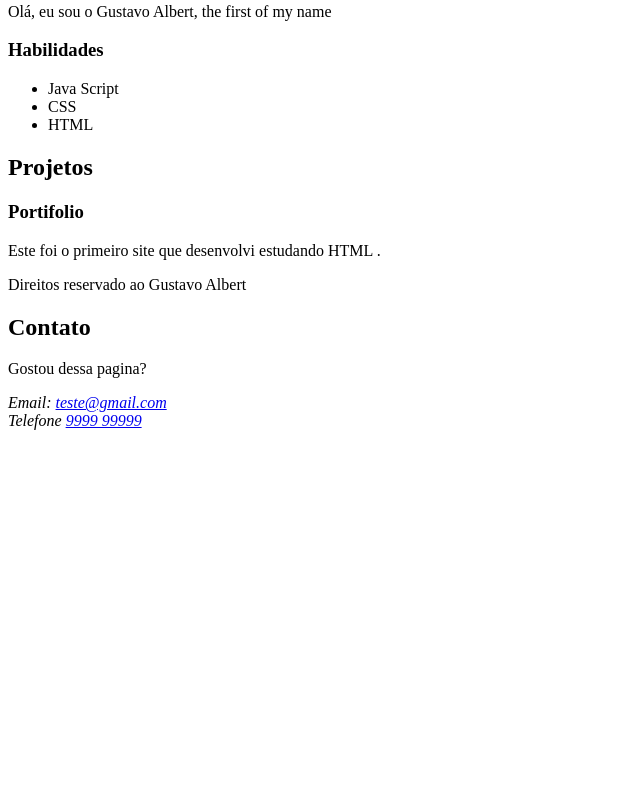
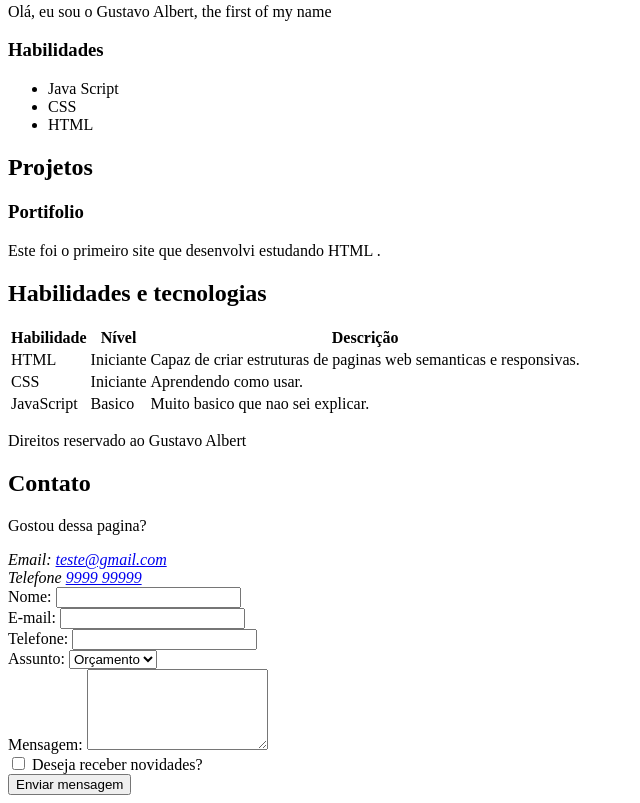
Before and after one commit to Albertnosestudos/Meu-primeiro-Site, a plain HTML site: page index.html in a window 1280 px wide. Shown: the part 536-1339 px from the top of the page, without its empty margins (0-640 px from the left). Before the commit the page ends 974 px from the top, so only its background shows below. Drawn offline with Linux system fonts and the light colour scheme.

Commit message:
Atualizado com tabelas

```diff
--- a/index.html
+++ b/index.html
@@ -51,6 +51,37 @@
             </p>
         </article>
     </section>
+
+    <section id="habilidades">
+        <h2>Habilidades e tecnologias</h2>
+        <table>
+            <thead>
+                <tr>
+                    <th>Habilidade</th>
+                    <th>Nível</th>
+                    <th>Descrição</th>
+                </tr>
+            </thead>
+            <tbody>
+                <tr>
+                    <td>HTML</td>
+                    <td>Iniciante</td>
+                    <td>Capaz de criar estruturas de paginas web semanticas e responsivas.</td>
+                </tr>
+                <tr>
+                    <td>CSS</td>
+                    <td>Iniciante</td>
+                    <td>Aprendendo como usar.</td>
+                </tr>
+                <tr>
+                    <td>JavaScript</td>
+                    <td>Basico</td>
+                    <td>Muito basico que nao sei explicar.</td>
+                </tr>
+            </tbody>
+        </table>
+    </section>
+
     <footer><!-- RODAPÉ -->
         <p>Direitos reservado ao Gustavo Albert </p>
         <section id="Contato">
@@ -59,8 +90,28 @@
             <address>
                 Email: <a href="mailto:">teste@gmail.com</a><br> <!-- A tag BR serve pra baixar uma linha -->
                 Telefone <a href="tel">9999 99999</a>
+            </address>
+            <form action="" method="get">
+                <label for="nome">Nome: </label>
+                <input type="text" id="nome" name="nome" required> <br>
 
-            </address>
+                <label for="email">E-mail: </label>
+                <input type="email" id="email" name="email"> <br>
+
+                <label for="telefone">Telefone: </label>
+                <input type="tel" id="telefone" name="telefone"> <br>
+                <label for="assunto">Assunto: </label>
+                <select name="assunto" id="assunto">
+                    <option value="orçamento">Orçamento</option>
+                    <option value="duvida">Dúvida</option>
+                    <option value="outro">Outro</option>
+                </select> <br>
+                <label for="mensagem">Mensagem: </label>
+                <textarea name="mensagem" id="mensagem" cols="20" rows="5" required></textarea> <br>
+                <input type="checkbox" id="inscriçao" name="Inscrição">
+                <label for="inscriçao">Deseja receber novidades?</label> <br>
+                <input type="submit" value="Enviar mensagem">
+            </form>
         </section>
     </footer>
 </body>
```
